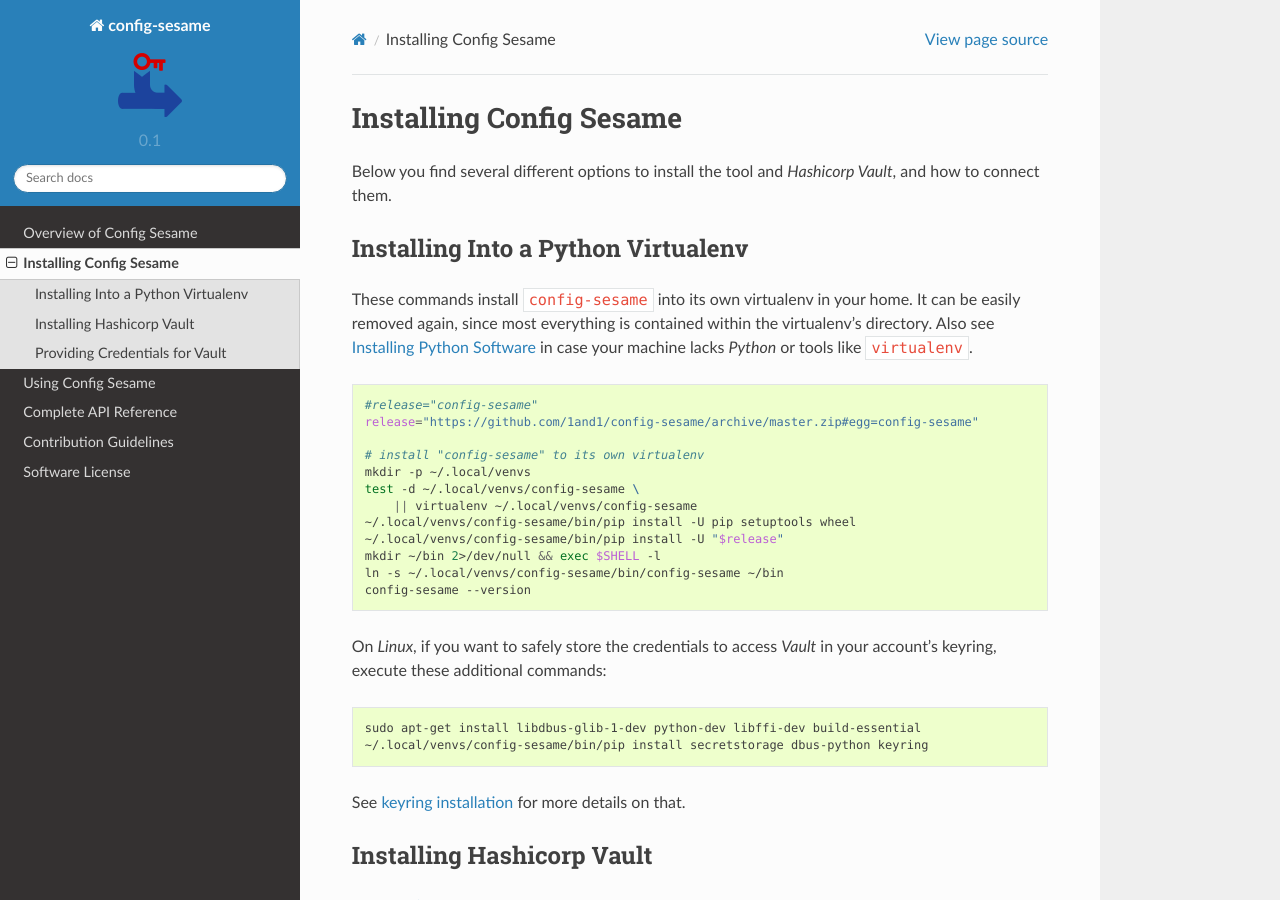
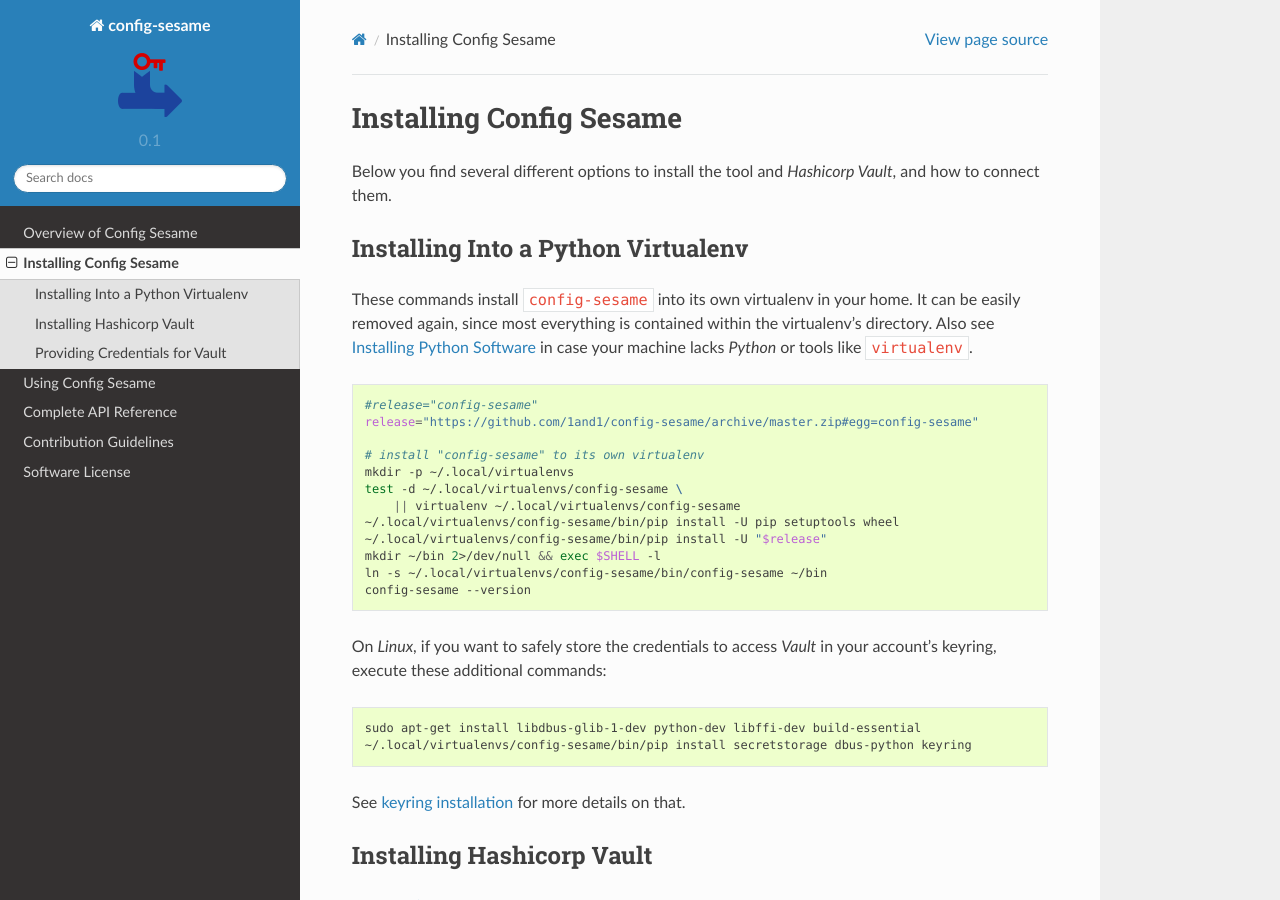
Before and after one commit to 1and1/config-sesame, a Sphinx documentation site: the page built from docs/deploy.rst, in a window 1280 px wide and 900 px high. Built offline with Sphinx 7.4.7 and the Read the Docs theme 2.0.0, drawn with Linux system fonts in a browser that asks for light colours.

Commit message:
use ~/.local/virtualenvs as the venv base path

```diff
--- a/docs/deploy.rst
+++ b/docs/deploy.rst
@@ -38,13 +38,13 @@
     release="https://github.com/1and1/config-sesame/archive/master.zip#egg=config-sesame"
 
     # install "config-sesame" to its own virtualenv
-    mkdir -p ~/.local/venvs
-    test -d ~/.local/venvs/config-sesame \
-        || virtualenv ~/.local/venvs/config-sesame
-    ~/.local/venvs/config-sesame/bin/pip install -U pip setuptools wheel
-    ~/.local/venvs/config-sesame/bin/pip install -U "$release"
+    mkdir -p ~/.local/virtualenvs
+    test -d ~/.local/virtualenvs/config-sesame \
+        || virtualenv ~/.local/virtualenvs/config-sesame
+    ~/.local/virtualenvs/config-sesame/bin/pip install -U pip setuptools wheel
+    ~/.local/virtualenvs/config-sesame/bin/pip install -U "$release"
     mkdir ~/bin 2>/dev/null && exec $SHELL -l
-    ln -s ~/.local/venvs/config-sesame/bin/config-sesame ~/bin
+    ln -s ~/.local/virtualenvs/config-sesame/bin/config-sesame ~/bin
     config-sesame --version
 
 On *Linux*, if you want to safely store the credentials to access *Vault* in your account's keyring,
@@ -53,7 +53,7 @@
 .. code-block:: shell
 
     sudo apt-get install libdbus-glib-1-dev python-dev libffi-dev build-essential
-    ~/.local/venvs/config-sesame/bin/pip install secretstorage dbus-python keyring
+    ~/.local/virtualenvs/config-sesame/bin/pip install secretstorage dbus-python keyring
 
 See `keyring installation`_ for more details on that.
 
```
